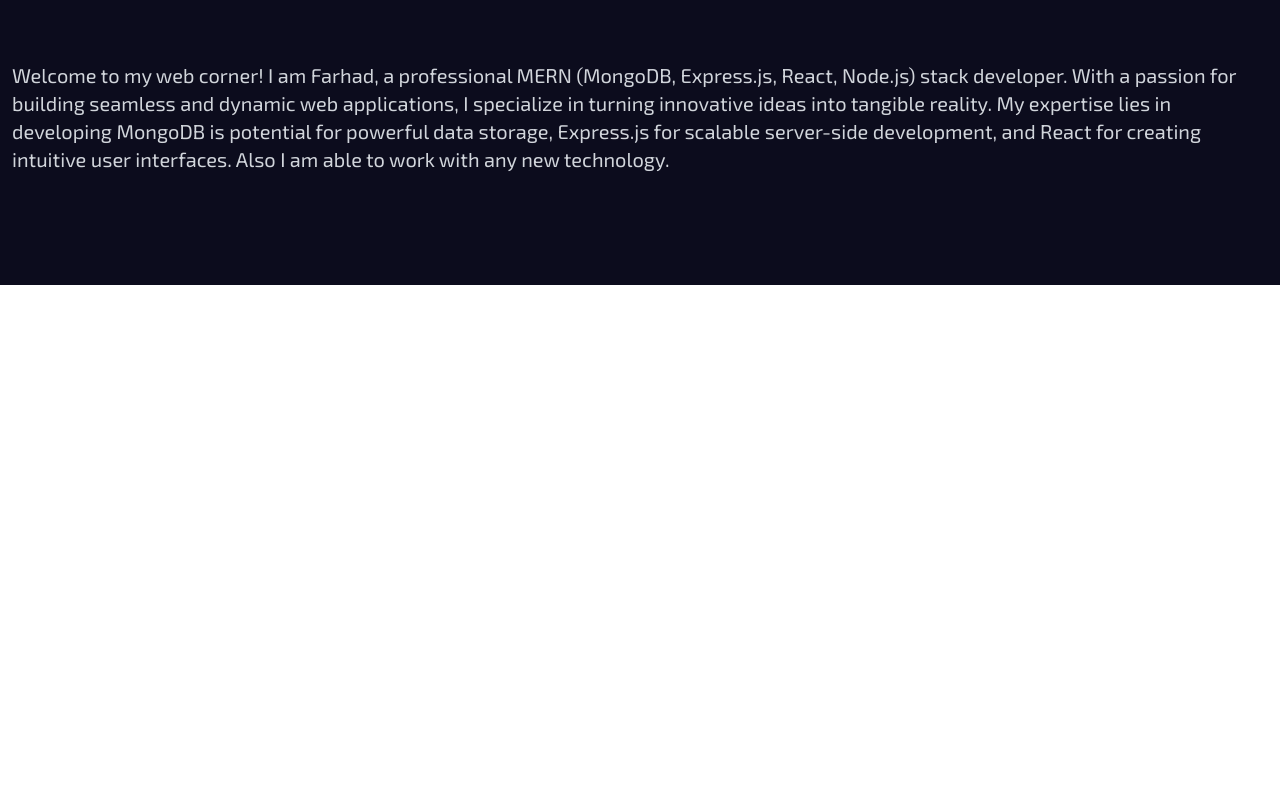
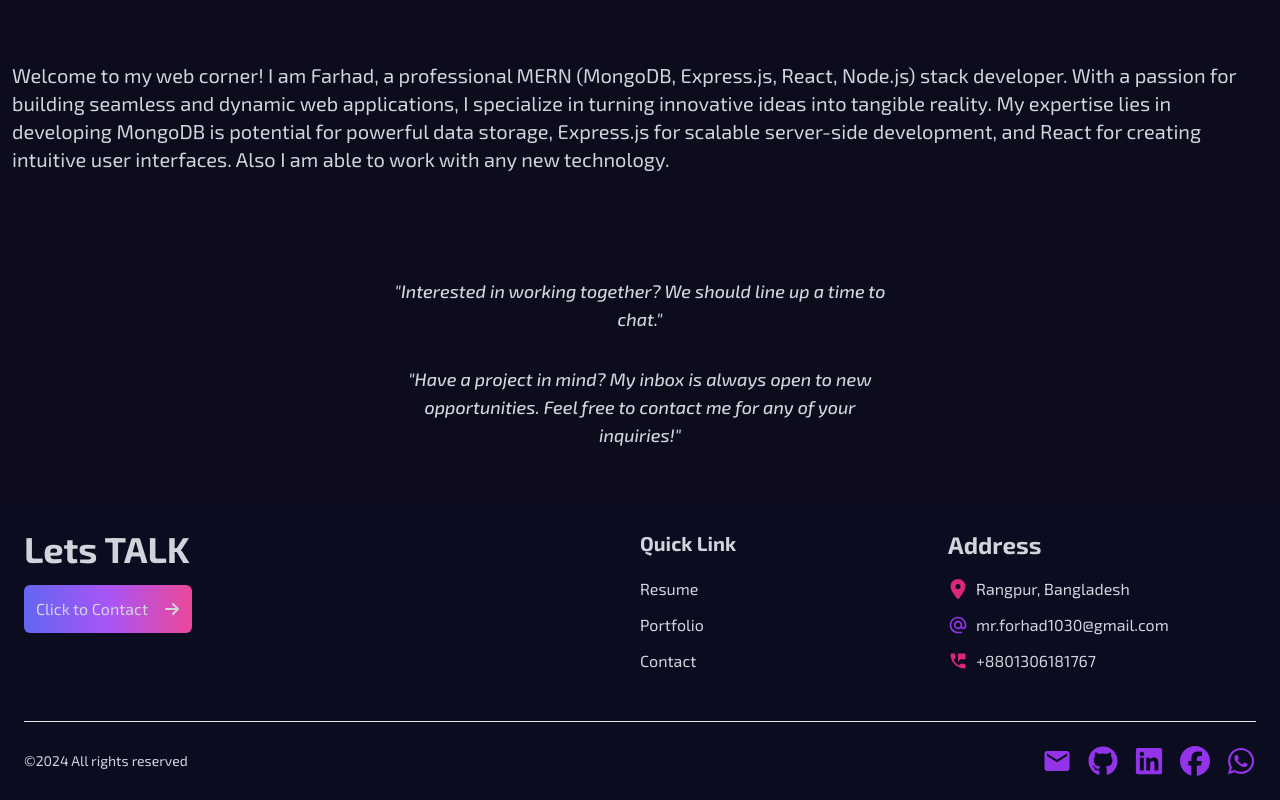
Before and after one commit to forhadhossen1/Forhad-Hossen, a React (Vite) app: page /about in a window 1280 px wide. Shown: the part 2007-2807 px from the top of the page. Before the commit the page ends 2292 px from the top, so only its background shows below. Built offline with nearby package versions, Linux system fonts and the light colour scheme.

Commit message:
added contact inspresion sentence

```diff
--- a/src/Pages/About/About.jsx
+++ b/src/Pages/About/About.jsx
@@ -2,9 +2,10 @@
 import { FaBootstrap, FaCss3, FaHtml5, FaJs, FaNodeJs, FaReact } from "react-icons/fa6";
 import aboutImage from "../../assets/heroman.png"
 import { SiAxios, SiExpress, SiFirebase, SiFramer, SiGit, SiGithub, SiJsonwebtokens, SiMongodb, SiNextdotjs, SiReactrouter, SiSass, SiTailwindcss } from "react-icons/si";
+import Footer from "../../Components/Footer";
 const About = () => {
     return (
-        <div className="py-16 max-w-screen-xl mx-auto">
+        <div className="pt-16 max-w-screen-xl mx-auto">
             <div className="flex flex-col md:flex-row justify-between items-center gap-4 my-12 p-3">
                 <div className="flex-1">
                     <h1 className="text-4xl font-bold py-7">My Story....</h1>
@@ -109,6 +110,19 @@
 
             <p className="py-12 text-lg md:text-xl p-3">Welcome to my web corner! I am Farhad, a professional MERN (MongoDB, Express.js, React, Node.js) stack developer. With a passion for building seamless and dynamic web applications, I specialize in turning innovative ideas into tangible reality. My expertise lies in developing MongoDB is potential for powerful data storage, Express.js for scalable server-side development, and React for creating intuitive user interfaces. Also I am able to work with any new technology.</p>
 
+
+            <section className="p-6">
+                <div className="container max-w-xl mx-auto">
+                    <div className="flex flex-col items-center w-full p-6 space-y-8 rounded-md lg:h-full lg:p-8 dark:bg-gray-900 dark:text-gray-100">
+                        <blockquote className="max-w-lg text-lg italic font-medium text-center">"Interested in working together? We should line up a time to chat."</blockquote>
+                        <blockquote className="max-w-lg text-lg italic font-medium text-center">"Have a project in mind?
+                            My inbox is always open to new opportunities.
+                            Feel free to contact me for any of your inquiries!"</blockquote>
+                    </div>
+                </div>
+            </section>
+
+            <Footer></Footer>
         </div>
     );
 };
```
